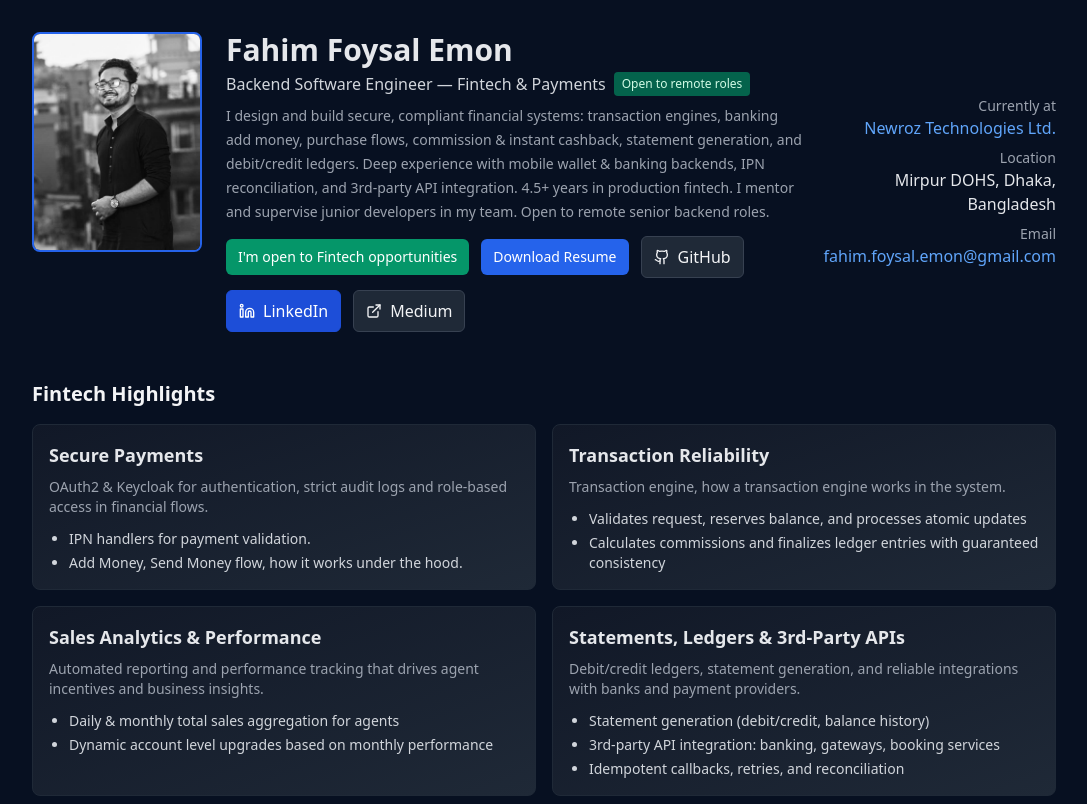
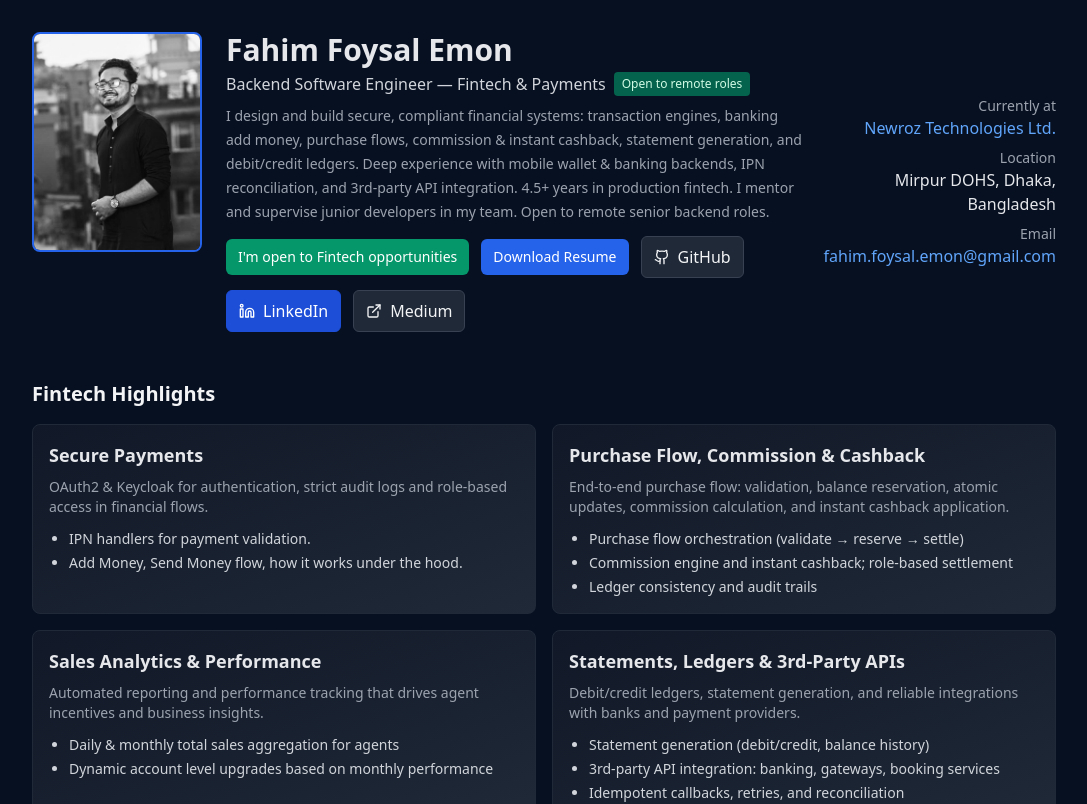
Before and after one commit to FahimFoysalEmon/FahimFoysalEmon.github.io, a React (Vite) app: page / in a window 1280 px wide. Shown: the top 804 px of the page, without its empty margins (96-1183 px from the left). Built offline with nearby package versions, Linux system fonts and the light colour scheme.

Commit message:
merging for purchase flow

```diff
--- a/src/App.tsx
+++ b/src/App.tsx
@@ -198,14 +198,14 @@ export default function App(): JSX.Element {
             </div>
 
             <div className="p-4 rounded-lg bg-gradient-to-br from-gray-900 to-gray-800 border border-gray-800">
-              <h3 className="text-lg font-semibold">Transaction Reliability</h3>
+              <h3 className="text-lg font-semibold">Purchase Flow, Commission & Cashback</h3>
               <p className="text-gray-400 mt-2 text-sm">
-                Transaction engine, how a transaction engine works in the system.
-
+                End-to-end purchase flow: validation, balance reservation, atomic updates, commission calculation, and instant cashback application.
               </p>
               <ul className="mt-3 text-sm text-gray-300 list-disc ml-5 space-y-1">
-                <li>Validates request, reserves balance, and processes atomic updates</li>
-                <li>Calculates commissions and finalizes ledger entries with guaranteed consistency</li>
+                <li>Purchase flow orchestration (validate → reserve → settle)</li>
+                <li>Commission engine and instant cashback; role-based settlement</li>
+                <li>Ledger consistency and audit trails</li>
               </ul>
             </div>
 
```
